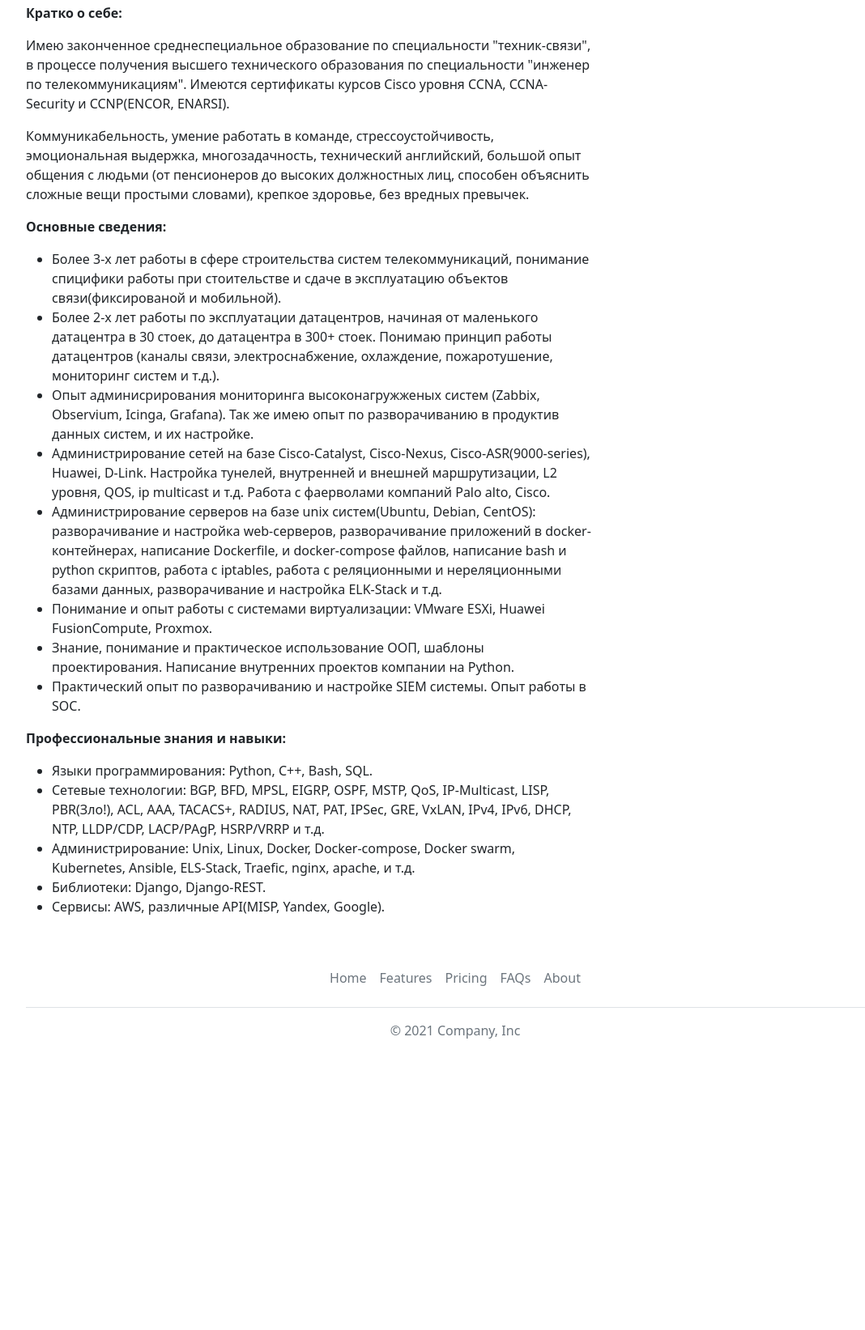
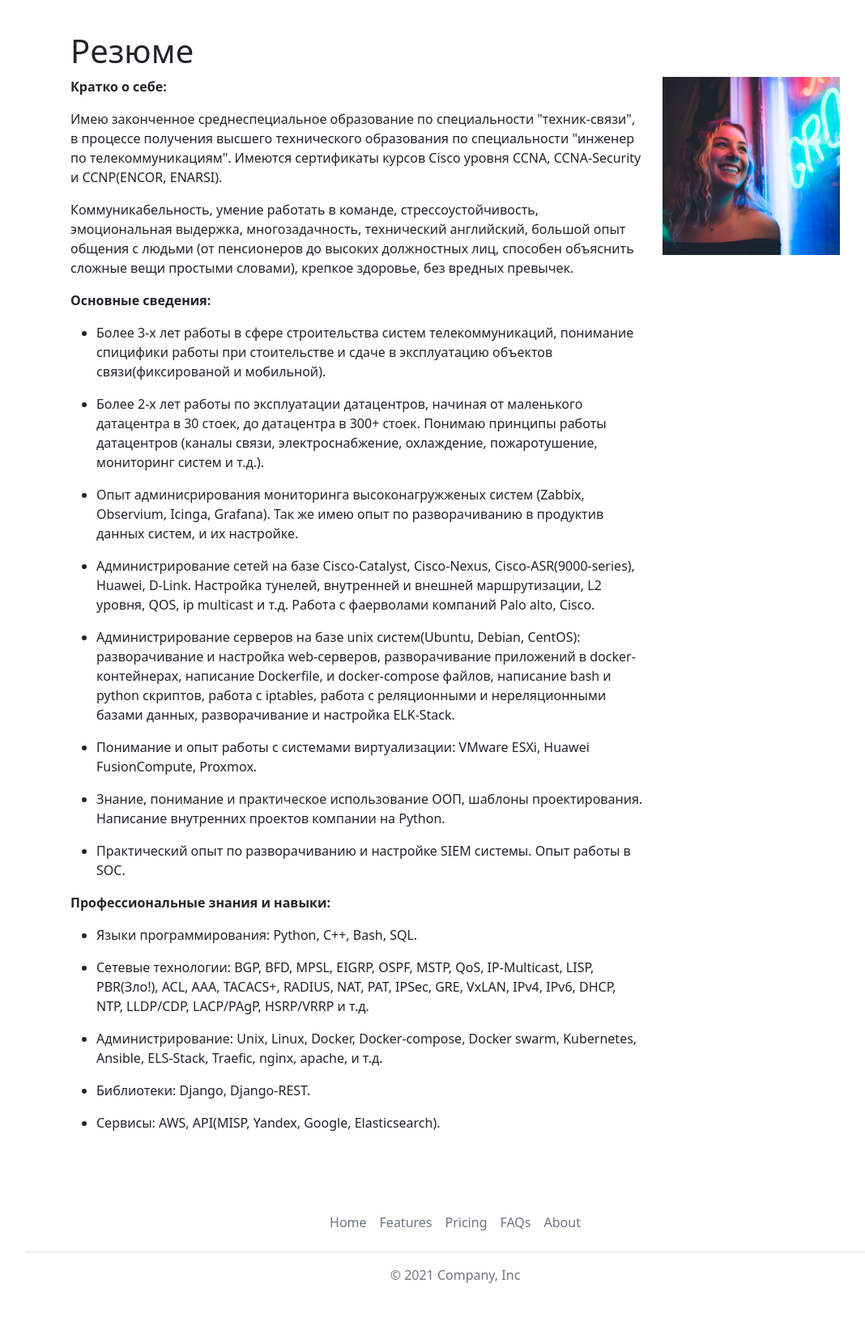
Before and after one commit to apterek/simply_project, a Django app: page /about/ in a window 1280 px wide. Shown: the part 172-1815 px from the top of the page at 81% size, without its empty margins (78-1146 px from the left). Before the commit the page ends 1455 px from the top, so only its background shows below. Run offline with Django 3.2, Linux system fonts and the light colour scheme.

Commit message:
update resume template

```diff
--- a/apterek_blog/core/models.py
+++ b/apterek_blog/core/models.py
@@ -79,3 +79,6 @@ class Subscribers(models.Model):
     class Meta:
         verbose_name = "Subscribers"
         verbose_name_plural = "Subscribers"
+
+    def __str__(self):
+        return f"{self.email}"
--- a/apterek_blog/templates/about/about.html
+++ b/apterek_blog/templates/about/about.html
@@ -1,10 +1,25 @@
 {% extends "base.html" %}
   {% block content %}
 
+        <div class="container custom-container">
+            <h1>Резюме</h1>
         <div class="row">
-            <div class="col-lg-8">
+            <div class="col-lg-9">
                 {% include "about/resume.html" %}
             </div>
+            <div class="col-lg-3">
+                <div class="custom_img">
+                <img src="../../media/back_1_uvOeFM3.jpg" width="100%">
+                </div>
+            </div>
         </div>
-
+    </div>
+<style>
+.custom-container{
+    padding-top: 35px;
+    padding-bottom: 35px;
+    padding-right: 55px;
+    padding-left: 55px;
+}
+</style>
   {% endblock %}
--- a/apterek_blog/templates/about/resume.html
+++ b/apterek_blog/templates/about/resume.html
@@ -19,38 +19,54 @@
 </p>
 <ul>
     <li>
+        <p>
         Более 3-х лет работы в сфере строительства систем телекоммуникаций,
         понимание спицифики работы при стоительстве и сдаче в эксплуатацию объектов связи(фиксированой и мобильной).
+        </p>
+    </li>
+    <li><p>
+        Более 2-х лет работы по эксплуатации датацентров, начиная от маленького датацентра в 30 стоек,
+        до датацентра в 300+ стоек. Понимаю принципы работы датацентров (каналы связи, электроснабжение,
+        охлаждение, пожаротушение, мониторинг систем и т.д.).
+        </p>
+    </li>
+
+    <li>
+        <p>
+        Опыт админисрирования мониторинга высоконагружженых систем (Zabbix, Observium, Icinga, Grafana).
+        Так же имею опыт по разворачиванию в продуктив данных систем, и их настройке.
+        </p>
     </li>
     <li>
-        Более 2-х лет работы по эксплуатации датацентров, начиная от маленького датацентра в 30 стоек,
-        до датацентра в 300+ стоек. Понимаю принцип работы датацентров (каналы связи, электроснабжение,
-        охлаждение, пожаротушение, мониторинг систем и т.д.).
-    </li>
-    <li>
-        Опыт админисрирования мониторинга высоконагружженых систем (Zabbix, Observium, Icinga, Grafana).
-        Так же имею опыт по разворачиванию в продуктив данных систем, и их настройке.
-    </li>
-    <li>
+        <p>
         Администрирование сетей на базе Cisco-Catalyst, Cisco-Nexus, Cisco-ASR(9000-series), Huawei, D-Link.
         Настройка тунелей, внутренней и внешней маршрутизации, L2 уровня, QOS, ip multicast и т.д.
         Работа с фаерволами компаний Palo alto, Cisco.
+        </p>
     </li>
     <li>
+        <p>
         Администрирование серверов на базе unix систем(Ubuntu, Debian, CentOS): разворачивание и настройка web-серверов,
         разворачивание приложений в docker-контейнерах, написание Dockerfile, и docker-compose файлов,
         написание bash и python скриптов, работа с iptables, работа с реляционными и нереляционными базами данных,
-        разворачивание и настройка ELK-Stack и т.д.
+        разворачивание и настройка ELK-Stack.
+        </p>
     </li>
     <li>
+        <p>
         Понимание и опыт работы с системами виртуализации: VMware ESXi, Huawei FusionCompute, Proxmox.
+        </p>
     </li>
     <li>
+        <p>
         Знание, понимание и практическое использование ООП, шаблоны проектирования.
         Написание внутренних проектов компании на Python.
+        </p>
     </li>
     <li>
+        <p>
         Практический опыт по разворачиванию и настройке SIEM системы. Опыт работы в SOC.
+        </p>
     </li>
 </ul>
 
@@ -59,20 +75,30 @@
 </p>
 <ul>
     <li>
+        <p>
         Языки программирования: Python, C++, Bash, SQL.
+        </p>
     </li>
     <li>
+        <p>
         Сетевые технологии: BGP, BFD, MPSL, EIGRP, OSPF, MSTP, QoS, IP-Multicast, LISP, PBR(Зло!), ACL, AAA,
         TACACS+, RADIUS, NAT, PAT, IPSec, GRE, VxLAN, IPv4, IPv6, DHCP, NTP, LLDP/CDP, LACP/PAgP, HSRP/VRRP и т.д.
+        </p>
     </li>
     <li>
+        <p>
         Администрирование: Unix, Linux, Docker, Docker-compose, Docker swarm, Kubernetes, Ansible,
         ELS-Stack, Traefic, nginx, apache, и т.д.
+        </p>
     </li>
     <li>
+        <p>
         Библиотеки: Django, Django-REST.
+        </p>
     </li>
     <li>
-        Сервисы: AWS, различные API(MISP, Yandex, Google).
+        <p>
+        Сервисы: AWS, API(MISP, Yandex, Google, Elasticsearch).
+        </p>
     </li>
 </ul>
--- a/apterek_blog/templates/core_posts/carousel.html
+++ b/apterek_blog/templates/core_posts/carousel.html
@@ -22,7 +22,7 @@
                       </div>
                     </div>
 
-                        <div class="conteiner" >
+                        <div class="conteiner" style="margin-left: 30px;">
                             <div class="simple">
                           <button class="btn btn-sm" type="button" data-bs-target="#carouselExampleControls" data-bs-slide="prev">
                             <
--- a/apterek_blog/templates/header.html
+++ b/apterek_blog/templates/header.html
@@ -1,4 +1,4 @@
-<header class="navbar-light navbar-sticky header-static py-1 my-1">
+<header class="navbar-light navbar-sticky header-static py-1 my-1 shadow-custom">
     <!-- first nav + border -->
 
 	<div class="navbar-top d-none d-lg-block small">
@@ -382,6 +382,8 @@
     outline:10px
 }
 
-
+.shadow-custom{
+    box-shadow: #FBD603;
+}
 
 </style>
```
Also changed, not shown: apterek_blog/media/back_1_uvOeFM3.jpg (added).
